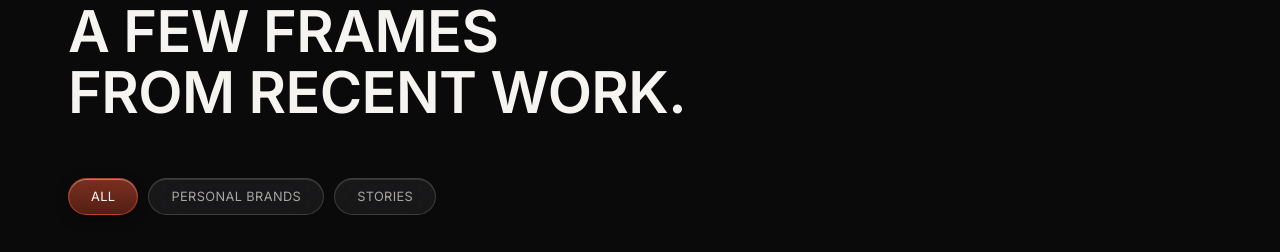
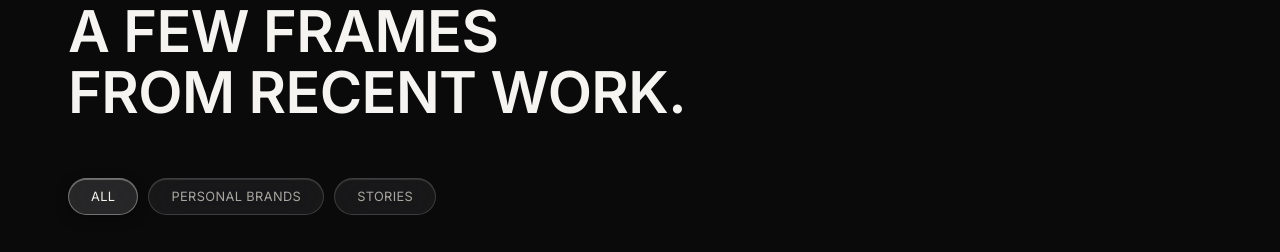
Before and after one commit to Aj33tSKY/refynex, a website: page index.html in a window 1280 px wide. Shown: the part 2983-3235 px from the top of the page. Drawn offline with Linux system fonts and the light colour scheme; a web font is replaced by a local one.

Commit message:
Remove orange fill from active work filter button
Active state (All/Personal Brands/Stories) was an orange gradient;
swap it for the same neutral brightened-glass treatment used for
hover states elsewhere, so the selected filter is still clearly
marked without the accent color.

Co-Authored-By: Claude Sonnet 5 <noreply@anthropic.com>
Claude-Session: https://claude.ai/code/session_0145tMNFYEzsMLGxaXKYKe9w

```diff
--- a/css/style.css
+++ b/css/style.css
@@ -399,10 +399,10 @@ section { padding: 120px 0; }
 }
 .filter-btn:hover { color: var(--ink); border-color: rgba(255,255,255,0.32); background: var(--glass-bg-strong); }
 .filter-btn.active {
-  background: linear-gradient(180deg, rgba(217,79,48,0.55), rgba(196,64,36,0.4));
-  border-color: rgba(217,79,48,0.65);
-  box-shadow: inset 0 1px 0 rgba(255,255,255,0.4), 0 4px 14px rgba(0,0,0,0.3);
-  color: #fff;
+  background: var(--glass-bg-strong);
+  border-color: rgba(255,255,255,0.35);
+  box-shadow: inset 0 1px 0 rgba(255,255,255,0.3), 0 4px 14px rgba(0,0,0,0.3);
+  color: var(--ink);
 }
 
 .work-carousel { position: relative; }
```
